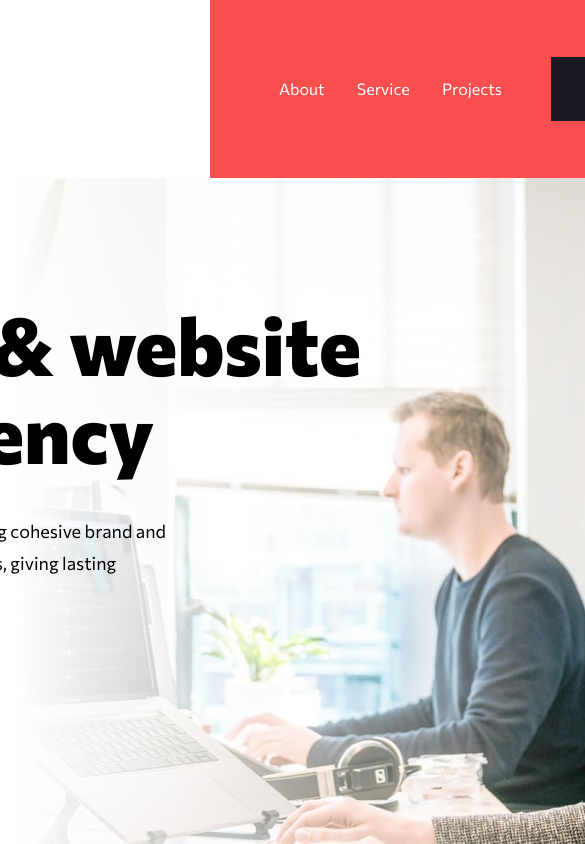
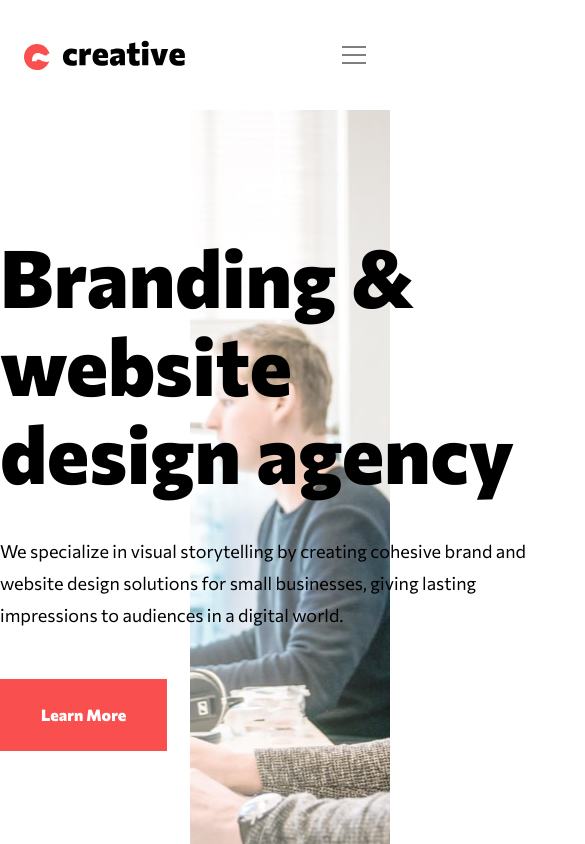
Before and after one commit to danielopq/creative, a React (Vite) app: page / in a window 390 px wide. Shown: the top 844 px of the page, 585 px wide, since content can reach past the window. Built offline with nearby package versions, Linux system fonts and the light colour scheme.

Commit message:
navbar.css - mobile version done.

```diff
--- a/src/components/navBar/Navbar.tsx
+++ b/src/components/navBar/Navbar.tsx
@@ -1,3 +1,4 @@
+import { useRef } from 'react';
 import './navBar.css';
 
 /**
@@ -6,6 +7,20 @@ import './navBar.css';
  * @returns {JSX.Element} - The NavBar component
  */
 const NavBar: React.FC = () => {
+    const refMobileIcon = useRef<HTMLButtonElement>(null);
+
+    const handleClick = (): void => {
+        if (refMobileIcon.current) {
+            if(refMobileIcon.current.className === 'mobileIconBurger'){
+                refMobileIcon.current.className = 'mobileIconCross';
+                document.getElementById('mobileMenu')!.style.display = 'block';
+            }else{
+                refMobileIcon.current.className = 'mobileIconBurger';
+                document.getElementById('mobileMenu')!.style.display = 'none';
+            }
+        }
+    }
+
     return (
         <nav id="desktopNavBar">
             <menu id="desktopMenu">
@@ -14,7 +29,16 @@ const NavBar: React.FC = () => {
                     <button className='menuButton'>Service</button>
                     <button className='menuButton'>Projects</button>
                 </div>
-                <button id="desktopMenu-scheduleBt" className='standarButton'>Schedule a Call</button>
+                <button id="desktopMenu-scheduleBt" className='standardButton'>Schedule a Call</button>
+            </menu>
+            <button ref={refMobileIcon} id="mobileIcon" className='mobileIconBurger' onClick={() => handleClick()}></button>
+            <menu id="mobileMenu">
+                <div>
+                    <button className='menuButton'>About</button>
+                    <button className='menuButton'>Service</button>
+                    <button className='menuButton'>Projects</button>
+                    <button id="mobileMenu-scheduleBt" className='standardButton'>Schedule a Call</button>
+                </div>
             </menu>
         </nav>
     )
--- a/src/components/navBar/navbar.css
+++ b/src/components/navBar/navbar.css
@@ -1,6 +1,9 @@
 #desktopNavBar{
     width: 1440px;
     height: 178px;
+    display: flex;
+    align-items: center;
+    justify-content: flex-end;
     background: url('./img/logo.svg') 165px 50%/161px no-repeat;
 }
 
@@ -41,15 +44,9 @@
 }
 
 #desktopMenu-scheduleBt{
-    width: auto;
     height: 64px;
     padding: 23px 45px;
     background-color:var(--bgBlack);
-    color: white;
-    font: 400 16px/1 'Commissioner-ExtraBold';
-    border:none;
-    cursor: pointer;
-    transition: background-color 0.3s ease;
 }
 
 @media(hover:hover){
@@ -58,12 +55,64 @@
     }
 }
 
+#mobileIcon{
+    width: 24px;
+    height: 20px;
+    margin-right: 24px;
+    border: none;
+    background-color: transparent;
+    cursor:pointer;
+    display: none;
+}
+
+.mobileIconBurger{
+    background: url('./img/icon-hamburger.svg') center/24px no-repeat;
+}
+
+.mobileIconCross{
+    background: url('./img/icon-cross.svg') center/20px no-repeat;
+}
+
+#mobileMenu{
+    width: 252px;
+    height: 292px;
+    position: absolute;
+    display: none;
+    z-index: 3;
+    padding: 32px 27px 0px;
+    top:110px;
+    background-color: var(--bgBlack);
+    right: 26px;
+}
+
+#mobileMenu div{
+    width: 199px;
+    height: 232px;
+    display: flex;
+    flex-direction: column;
+    align-items: center;
+    justify-content: space-between;
+}
+
+#mobileMenu button[class='menuButton']{
+    font: 400 18px/32px 'Commissioner-Regular';
+}
+
+#mobileMenu-scheduleBt{
+    height: 64px;
+    padding: 23px 44px;
+    background-color:var(--red);
+}
+
+
+
 /*############################## TABLET VERSION ##############################*/
 
 @media (min-width: 768px) and (max-width: 1024px) {
     #desktopNavBar{
         width: inherit;
         background-position: 39px 50%;
+        border: solid 1px red;
     }
 
     #desktopMenu{
@@ -89,4 +138,18 @@
 
 /*############################## MOBILE VERSION ##############################*/
 
-@media screen and (max-width:767px) {}
+@media screen and (max-width:767px) {
+    #desktopNavBar{
+        width: inherit;
+        height: 110px;
+        background: url('./img/logo.svg') 24px 50%/161px no-repeat;
+    }
+
+    #desktopMenu{
+        display: none;
+    }
+
+    #mobileIcon{
+        display: block;
+    }
+}
--- a/src/index.css
+++ b/src/index.css
@@ -96,4 +96,8 @@ h2 {
 
 /*############################## MOBILE VERSION ##############################*/
 
-@media screen and (max-width:767px) {}
+@media screen and (max-width:767px) {
+    main {
+        width: 100vw;
+    }
+}
```
Also changed, not shown: src/components/navBar/img/icon-cross.svg (added), src/components/navBar/img/icon-hamburger.svg (added).
